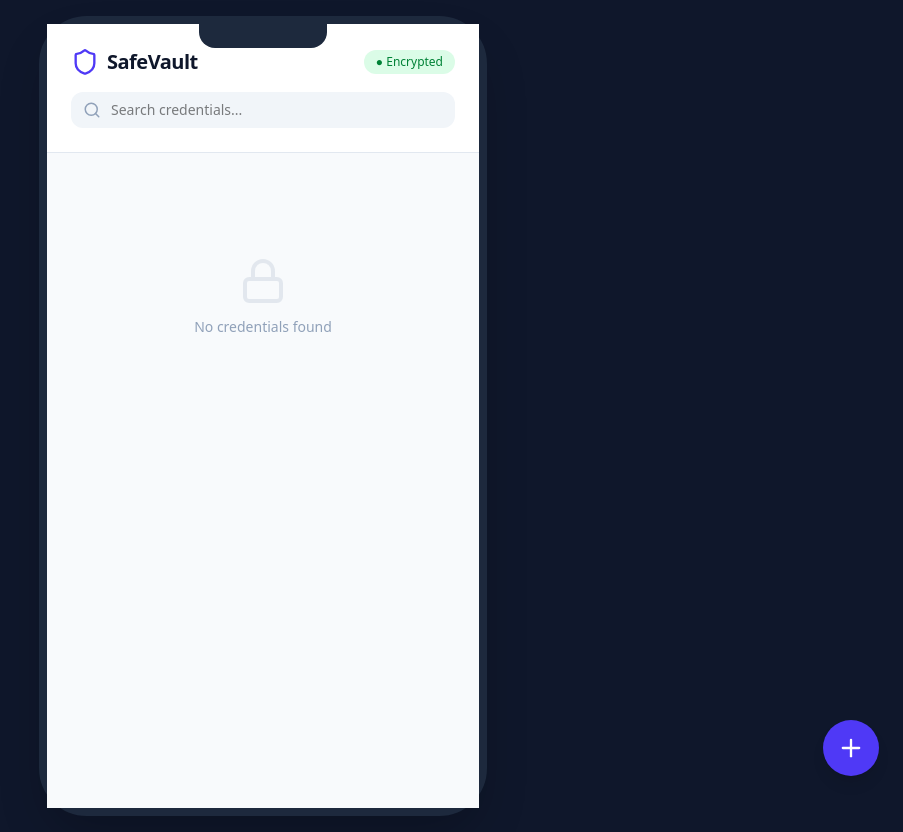
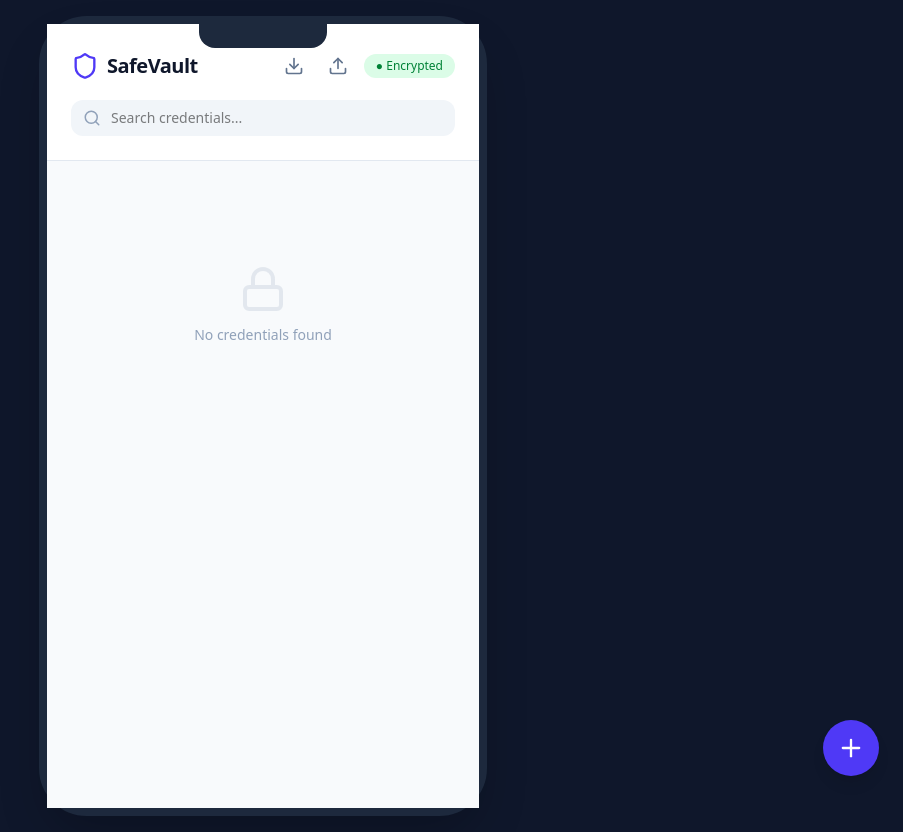
Before and after one commit to aadhar41/safeVault-credential-manager, a React (Vite) app: page / in a window 1280 px wide. Shown: the whole page, without its empty margins (377-1280 px from the left). Built offline with nearby package versions, Linux system fonts and the light colour scheme.

Commit message:
feat: Implement initial React application for SafeVault Credential Manager with CRUD, persistence, and import/export functionality.

```diff
--- a/src/App.jsx
+++ b/src/App.jsx
@@ -15,7 +15,8 @@ import {
   Save,
   X,
   Lock,
-  Download
+  Download,
+  Upload
 } from 'lucide-react';
 
 const App = () => {
@@ -125,6 +126,37 @@ const App = () => {
     setShowPassword(prev => ({ ...prev, [id]: !prev[id] }));
   };
 
+  // Import/Export
+  const exportData = () => {
+    const dataStr = JSON.stringify(credentials, null, 2);
+    const blob = new Blob([dataStr], { type: 'application/json' });
+    const url = URL.createObjectURL(blob);
+    const link = document.createElement('a');
+    link.href = url;
+    link.download = `safevault-backup-${new Date().toISOString().split('T')[0]}.json`;
+    link.click();
+    URL.revokeObjectURL(url);
+  };
+
+  const importData = (e) => {
+    const file = e.target.files[0];
+    if (!file) return;
+    const reader = new FileReader();
+    reader.onload = (event) => {
+      try {
+        const imported = JSON.parse(event.target.result);
+        if (Array.isArray(imported)) {
+          if (confirm('Import data? This will merge with your existing credentials.')) {
+            setCredentials(prev => [...imported, ...prev]);
+          }
+        }
+      } catch (err) {
+        alert('Invalid backup file');
+      }
+    };
+    reader.readAsText(file);
+  };
+
   // Filtered List
   const filteredCredentials = useMemo(() => {
     return credentials.filter(c =>
@@ -143,6 +175,18 @@ const App = () => {
             <Shield size={28} />
             <h1 className="text-xl font-bold tracking-tight text-slate-900">SafeVault</h1>
           </div>
+          <div className="flex items-center gap-2">
+            <button
+              onClick={exportData}
+              className="p-2 text-slate-500 hover:bg-slate-100 rounded-lg transition-colors"
+                title="Export Backup"
+            >
+              <Download size={20} />
+            </button>
+            <label className="p-2 text-slate-500 hover:bg-slate-100 rounded-lg transition-colors cursor-pointer" title="Import Backup">
+              <Upload size={20} />
+              <input type="file" className="hidden" accept=".json" onChange={importData} />
+            </label>
             <button
               onClick={() => setIsSecureMode(!isSecureMode)}
               className={`px-3 py-1 rounded-full text-xs font-medium transition-colors ${isSecureMode ? 'bg-green-100 text-green-700' : 'bg-amber-100 text-amber-700'
@@ -150,6 +194,7 @@ const App = () => {
             >
               {isSecureMode ? '● Encrypted' : '○ Unlocked'}
             </button>
+          </div>
         </div>
 
         <div className="relative">
@@ -194,7 +239,7 @@ const App = () => {
 
       <button
         onClick={() => { resetForm(); setView('add'); }}
-        className="fixed bottom-6 right-6 w-14 h-14 bg-indigo-600 text-white rounded-full shadow-lg flex items-center justify-center hover:bg-indigo-700 transition-colors active:scale-95"
+        className="fixed bottom-[calc(1.5rem+env(safe-area-inset-bottom))] right-6 w-14 h-14 bg-indigo-600 text-white rounded-full shadow-lg flex items-center justify-center hover:bg-indigo-700 transition-colors active:scale-95 z-30"
       >
         <Plus size={28} />
       </button>
```
Also changed, not shown: 2 other files (tests, documents, lock files or other folders). Lines whose indentation alone changed are shown as unchanged.
